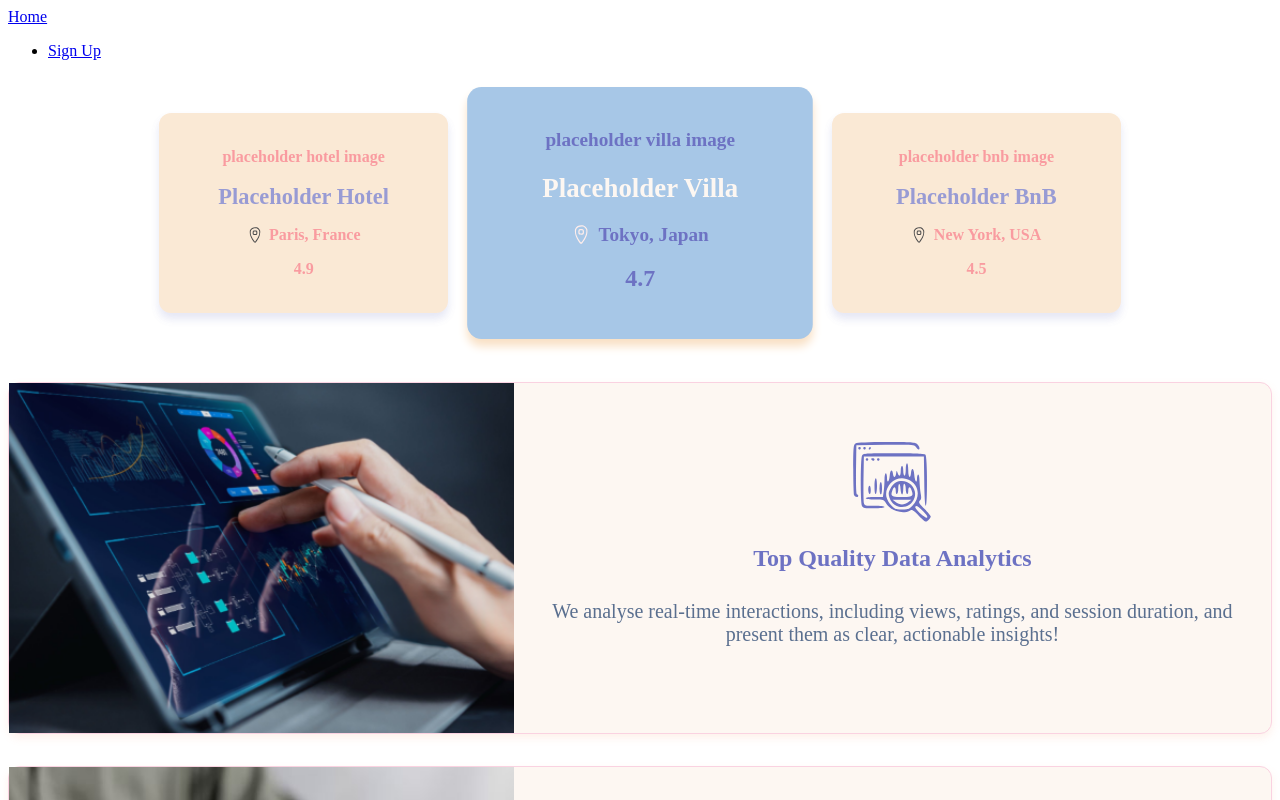
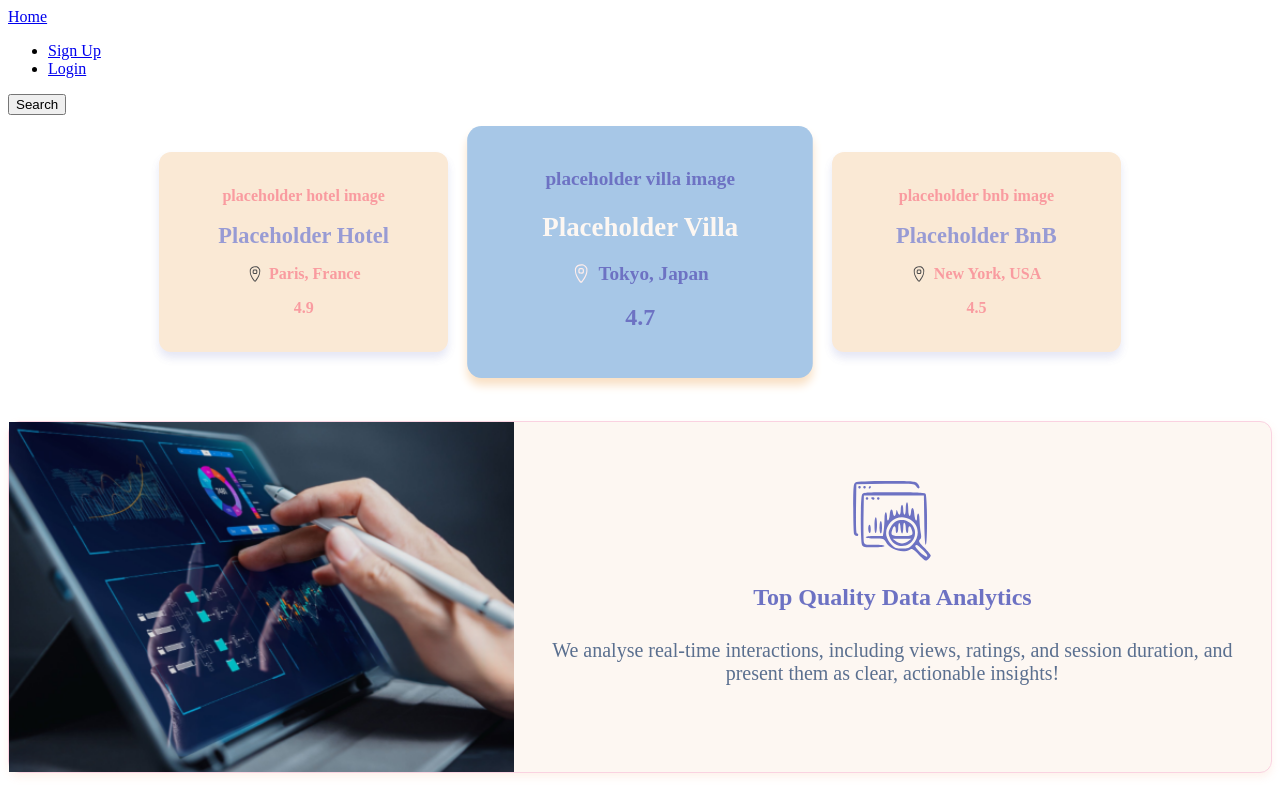
Before and after one commit to Lugi-alo/Wanderbase, a React (Vite) app in the folder Wanderbase/: page / in a window 1280 px wide. Shown: the top 800 px of the page. Built offline with nearby package versions, Linux system fonts and the light colour scheme.

Commit message:
feat(navbar): search overlay jsx added

```diff
--- a/Wanderbase/src/components/common/nav-bar/navBar.jsx
+++ b/Wanderbase/src/components/common/nav-bar/navBar.jsx
@@ -1,14 +1,25 @@
 import React from "react";
+import {useState, useEffect} from "react";
 
 export default function NavBar() {
+    const [open, setOpen] = useState(false);
+
     return (
         <nav className="nav">
-            <a href="/" className="home"> Home </a>
+            <a href="/"> Home </a>
             <ul>
-                <li>
-                    <a href="/sign-up"> Sign Up </a>
-                </li>
+                <li><a href="/Sign-up"> Sign Up </a> </li>
+                <li><a href="/Login"> Login </a></li>
             </ul>
+
+            <button onClick={() => setOpen(!open)}> Search </button>
+
+            {open && (
+                <div className="search-input">
+                    <input type="text" placeholder="Search hotels or reviews..." autoFocus />
+                </div>
+            )}
+
         </nav>
     );
 }
```
